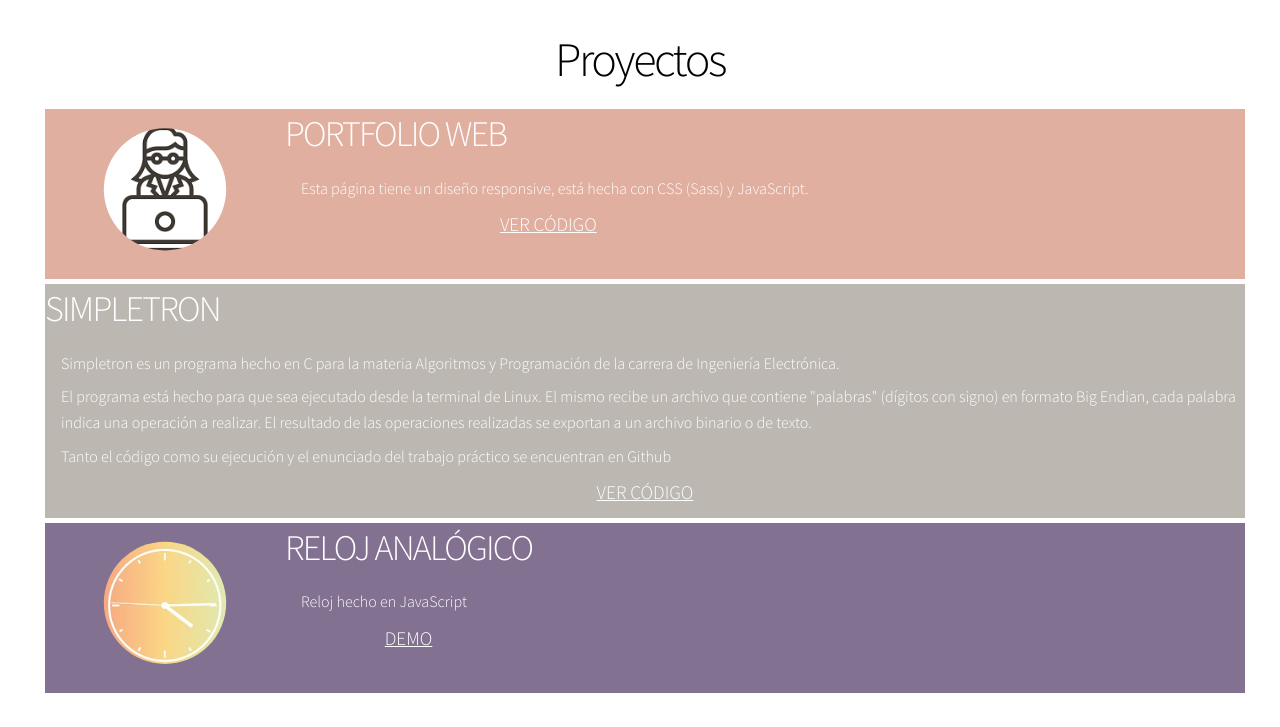
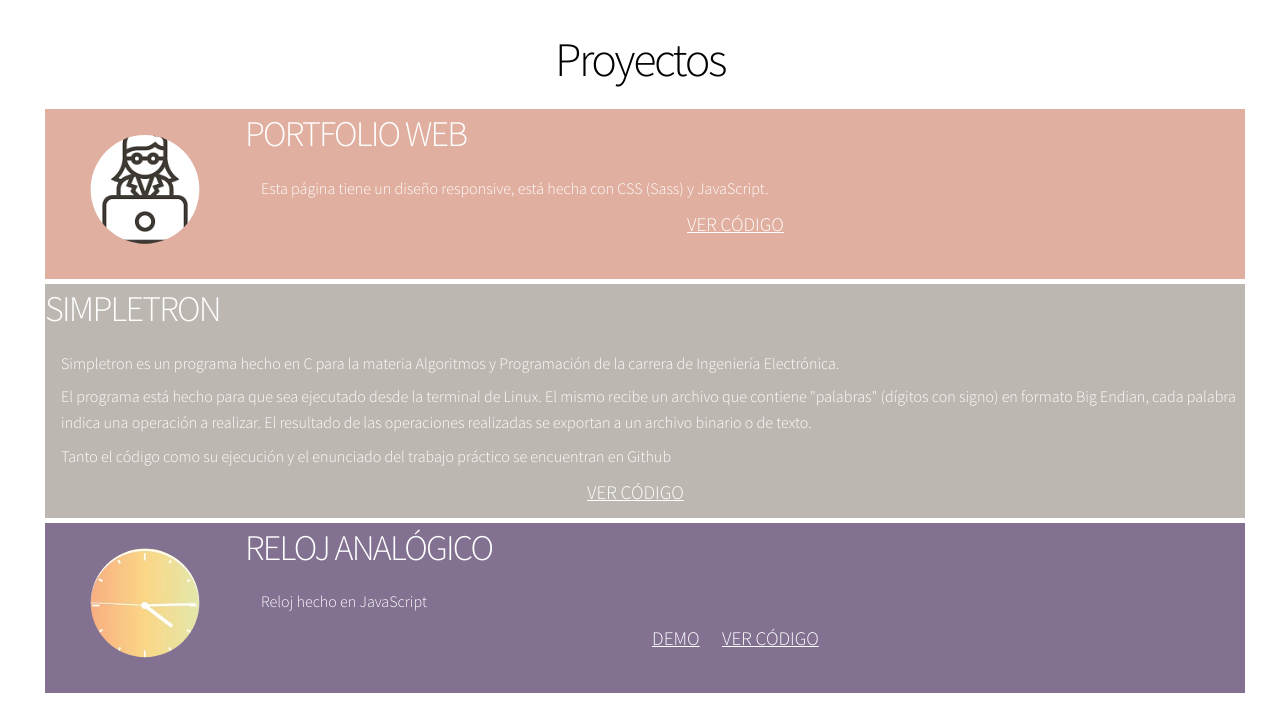
Before and after one commit to oonosan/personal-website, a plain HTML site: page index.html in a window 1280 px wide. Shown: the part 1230-1957 px from the top of the page. Drawn offline with nearby package versions, Linux system fonts and the light colour scheme; a web font is replaced by a local one.

Commit message:
clock github code added

```diff
--- a/assets/css/partials/_projects.scss
+++ b/assets/css/partials/_projects.scss
@@ -99,11 +99,12 @@
     a{
       color: color(project-link-color);
       margin: 0px;
+      margin-right: 1em;
     }
 }
 
 #project-wrap{
-  width: auto;
+  width: 100%;
 
   @include tablet{
     h2{
--- a/index.html
+++ b/index.html
@@ -262,7 +262,8 @@
         <h2>Reloj analógico</h2>
         <p>Reloj hecho en JavaScript</p>
         <a target="_blank" href="projects/Project-Analog-Clock/clock.html" class="project-link">Demo</a>
-        </div>
+        <a target="_blank" href="https://github.com/oonosan/personal-website/tree/master/projects/Project-Analog-Clock" class="project-link">Ver código</a>
+      </div>
       </article>
       <!-- <article class="project" style="background-color:#AFC97E;">
         <h2>Proyecto 4</h2>
```
Also changed, not shown: assets/css/main.css, 1 other file.
